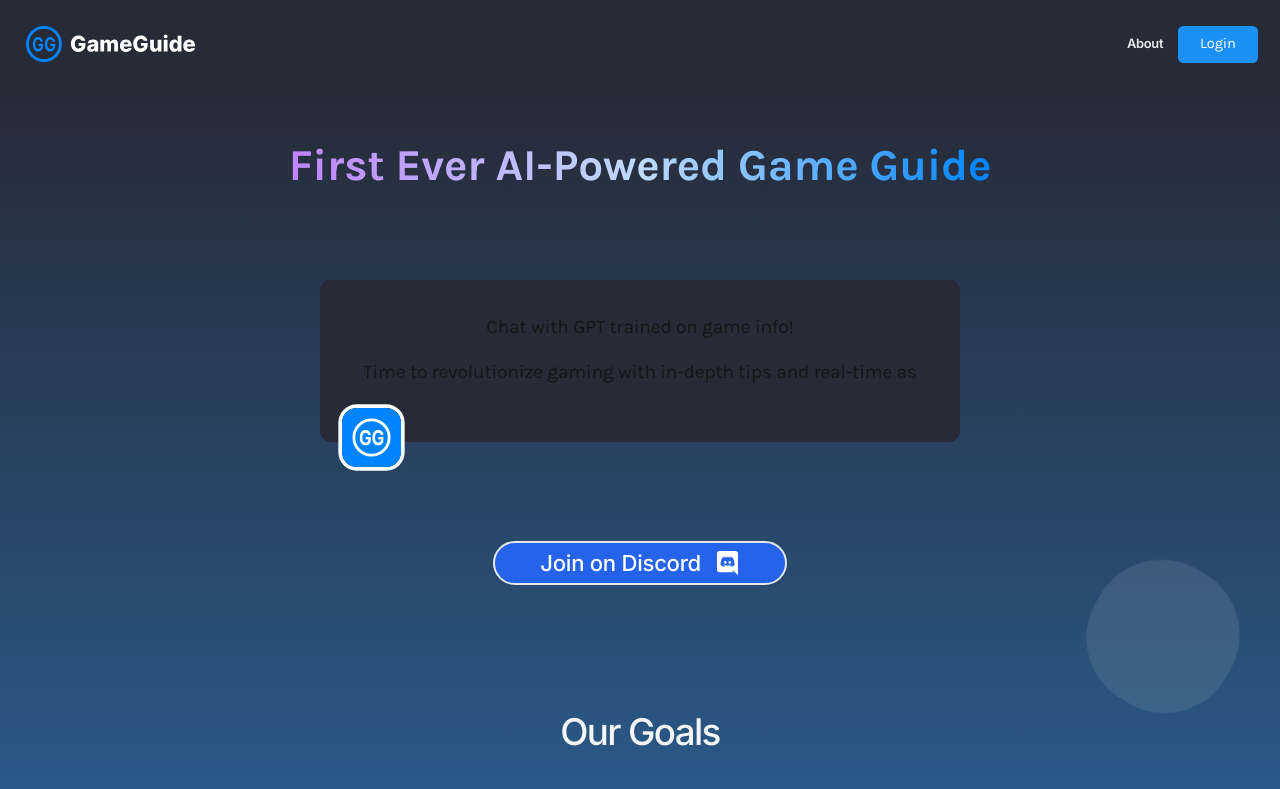
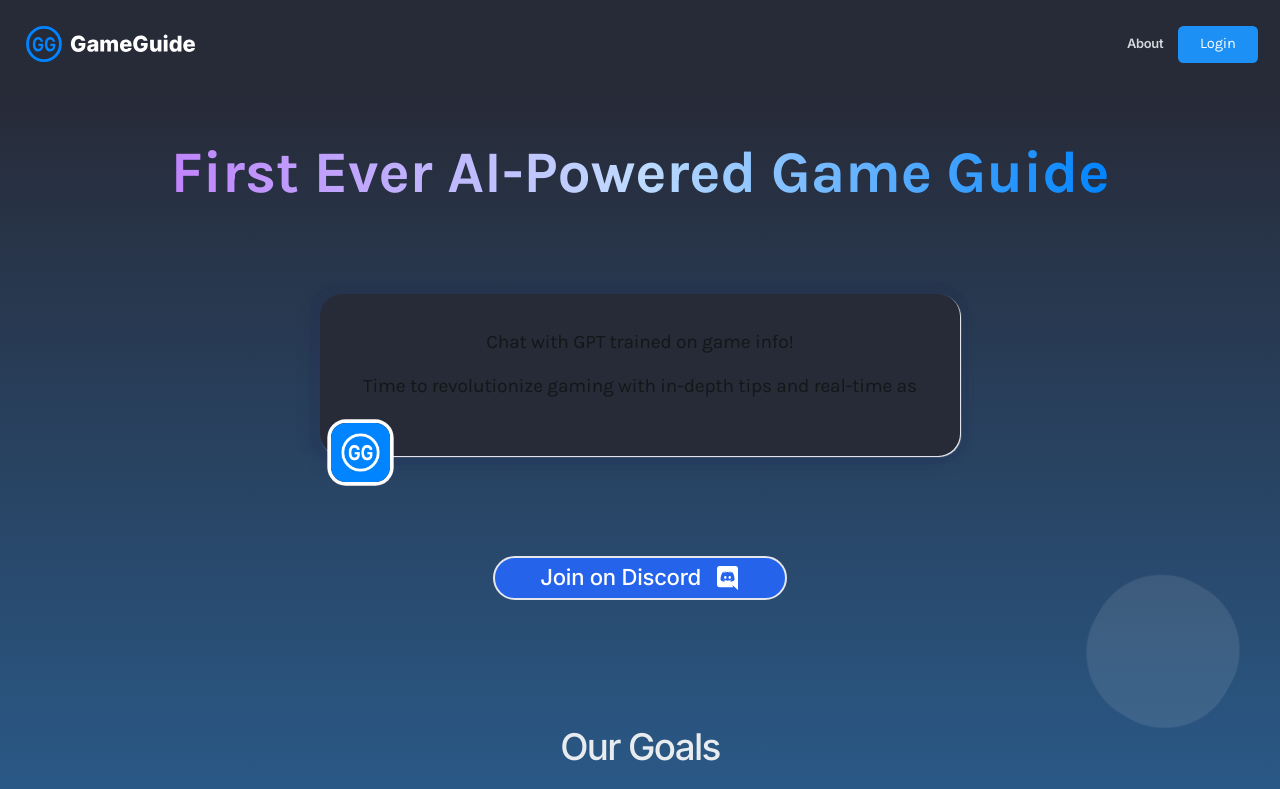
Before and after one commit to istvan-kreisz/GameGuideAI-frontend, a Next.js app: page / in a window 1280 px wide. Shown: the top 789 px of the page. Built offline with nearby package versions, Linux system fonts and the light colour scheme; no server answers; what @rvxlab/tailwind-plugin-ios-full-height would draw is missing.

Commit message:
color corrections

```diff
--- a/components/Answer/Actions/Actions.tsx
+++ b/components/Answer/Actions/Actions.tsx
@@ -33,7 +33,7 @@ const Actions = ({ text }: ActionsProps) => {
 	}
 
 	const styleButton: string =
-		'h-6 ml-3 px-2 rounded-md caption1 txt-n-4 text-gray-700 transition-colors hover:text-primary-1 dark:bg-surf-1'
+		'h-6 ml-3 px-2 rounded-md caption1 txt-n-4 transition-colors bg-n-2 hover:text-surf-3 dark:bg-surf-4'
 
 	return (
 		<>
--- a/components/Answer/Answer.tsx
+++ b/components/Answer/Answer.tsx
@@ -14,7 +14,7 @@ const Answer = ({ text, loading, time }: AnswerProps) => {
 
 	return (
 		<div className="max-w-[45rem]">
-			<div className="pt-6 px-6 pb-16 space-y-4 bg-n-2 rounded-[0.75rem] md:p-5 md:pb-14 dark:bg-surf-1">
+			<div className="pt-6 px-6 pb-16 space-y-4 bg-n-2 rounded-[1.5rem] md:p-5 md:pb-14 dark:bg-surf-4">
 				{loading ? (
 					<Loading />
 				) : (
@@ -27,12 +27,8 @@ const Answer = ({ text, loading, time }: AnswerProps) => {
 					))
 				)}
 			</div>
-			<div className="-mt-9 flex items-end pl-6">
-				<div
-					className={`relative shrink-0 w-16 h-16 mr-auto rounded-2xl overflow-hidden ${
-						!loading && 'shadow-[0_0_0_0.25rem_#FEFEFE] dark:shadow-[0_0_0_0.25rem_#272A37]'
-					}`}
-				>
+			<div className="-mt-9 flex items-end pl-3">
+				<div className={`relative shrink-0 w-16 h-16 mr-auto rounded-2xl overflow-hidden`}>
 					<Image
 						className="object-cover rounded-2xl"
 						src="/images/avatar-chat.jpg"
--- a/components/LeftSidebar/Profile/Profile.tsx
+++ b/components/LeftSidebar/Profile/Profile.tsx
@@ -80,7 +80,7 @@ const Profile = ({ visible }: ProfileProps) => {
 							</a>
 						</div>
 						{logout && (
-							<button className="btn-stroke-dark w-full h-11 mt-2" onClick={logout}>
+							<button className="btn-stroke-dark border-surf-4 w-full h-11 mt-2" onClick={logout}>
 								Log Out
 							</button>
 						)}
--- a/components/Question/Question.tsx
+++ b/components/Question/Question.tsx
@@ -10,7 +10,7 @@ type QuestionProps = {
 
 const Question = ({ content, image, document, time }: QuestionProps) => (
 	<div className="max-w-[45rem] ml-auto">
-		<div className="space-y-6 pt-6 px-6 pb-6 border-3 border-n-2 rounded-[0.75rem] md:p-5 md:pb-8 dark:border-transparent dark:bg-surf-3/50">
+		<div className="space-y-6 pt-6 px-6 pb-6 border-3 border-n-2 rounded-[1.5rem] rounded-br-none md:p-5 md:pb-8 dark:border-transparent text-white bg-surf-3 dark:bg-surf-3/70">
 			{document && <Document value={document} />}
 			<div className="">{content}</div>
 			{image && (
--- a/pages/index.tsx
+++ b/pages/index.tsx
@@ -40,12 +40,12 @@ const Landing: NextPage = () => {
 					<div className="bg-gradient-to-b from-surf-1 via-[#2a5e90] to-surf-2 w-full h-full pt-10 pb-20 px-10">
 						{/* Hero Section */}
 						<section className="items-center justify-center flex flex-col gap-20">
-							<h1 className="text-5xl m-4 font-extrabold text-transparent bg-clip-text bg-gradient-to-r from-purple-400 via-blue-200 to-primary-1">
+							<h1 className="text-6xl m-4 font-extrabold text-transparent bg-clip-text bg-gradient-to-r from-purple-400 via-blue-200 to-primary-1">
 								First Ever AI-Powered Game Guide
 							</h1>
 
-							<div className="max-w-[640px] min-w-[640px] md:min-w-full mx-5">
-								<div className="pt-10 px-6 pb-16 space-y-4  rounded-[0.75rem] md:p-5 md:pb-14 bg-surf-1">
+							<div className="max-w-[640px] min-w-[640px] md:min-w-full mx-5 three-d-hero z-50">
+								<div className="pt-10 px-6 pb-16 space-y-4  rounded-[1.5rem] md:p-5 md:pb-14 bg-surf-1 three-d-box">
 									{loading ? (
 										<Loading />
 									) : (
@@ -63,12 +63,9 @@ const Landing: NextPage = () => {
 										/>
 									)}
 								</div>
-								<div className="-mt-9 flex items-end pl-6">
+								<div className="-mt-9 flex items-end pl-3">
 									<div
-										className={`relative shrink-0 w-16 h-16 mr-auto rounded-2xl overflow-hidden ${
-											!loading &&
-											'shadow-[0_0_0_0.25rem_#FEFEFE] dark:shadow-[0_0_0_0.25rem_#272A37]'
-										}`}
+										className={`relative shrink-0 w-16 h-16 mr-auto rounded-2xl overflow-hidden ${'shadow-[0_0_0_0.25rem_#FEFEFE] dark:shadow-[0_0_0_0.25rem_#272A37]'}`}
 									>
 										<Image
 											className="object-cover rounded-2xl"
--- a/styles/globals.css
+++ b/styles/globals.css
@@ -140,3 +140,22 @@
 	justify-content: center;
 	align-items: center;
 }
+
+.three-d-hero {
+	transform: rotateX(0deg) rotateZ(0deg);
+	transform-style: preserve-3d;
+	border-radius: 32px;
+	transition: 0.4s ease-in-out transform, 0.4s ease-in-out box-shadow;
+	&:hover {
+		transform: translate3d(0px, -16px, 0px) rotateX(0deg) rotateZ(0deg);
+	}
+}
+
+.three-d-box {
+	box-shadow: 1px 1px 1px 0px #f9f9fb, -1px -1px 0px 10px rgba(34, 33, 81, 0.05),
+		-5px 5px 15px 5px rgba(34, 33, 81, 0.15);
+	&:hover {
+		box-shadow: 1px 1px 0 1px #f9f9fb, -2px -2px 10px 0px rgba(34, 33, 81, 0.05),
+			-10px 10px 20px 5px rgba(34, 33, 81, 0.2);
+	}
+}
--- a/tailwind.config.js
+++ b/tailwind.config.js
@@ -40,8 +40,8 @@ module.exports = {
 				},
 				n: {
 					1: '#FEFEFE',
-					2: '#F3F5F7',
-					3: '#E8ECEF',
+					2: '#E8ECEF',
+					3: '#d5d8db',
 					4: '#6C7275',
 					5: '#343839',
 					6: '#272A37',
@@ -120,7 +120,7 @@ module.exports = {
 					'@apply text-[0.92rem]': {},
 				},
 				body: {
-					'@apply bg-surf-1 text-[1rem] leading-6 -tracking-[.01em] text-n-7 antialiased md:bg-n-1 dark:text-n-1 dark:md:bg-surf-2':
+					'@apply bg-surf-1 text-[1rem] leading-6 -tracking-[.01em] text-n-7 antialiased md:bg-n-1 dark:text-n-2 dark:md:bg-surf-2':
 						{},
 				},
 			})
```
